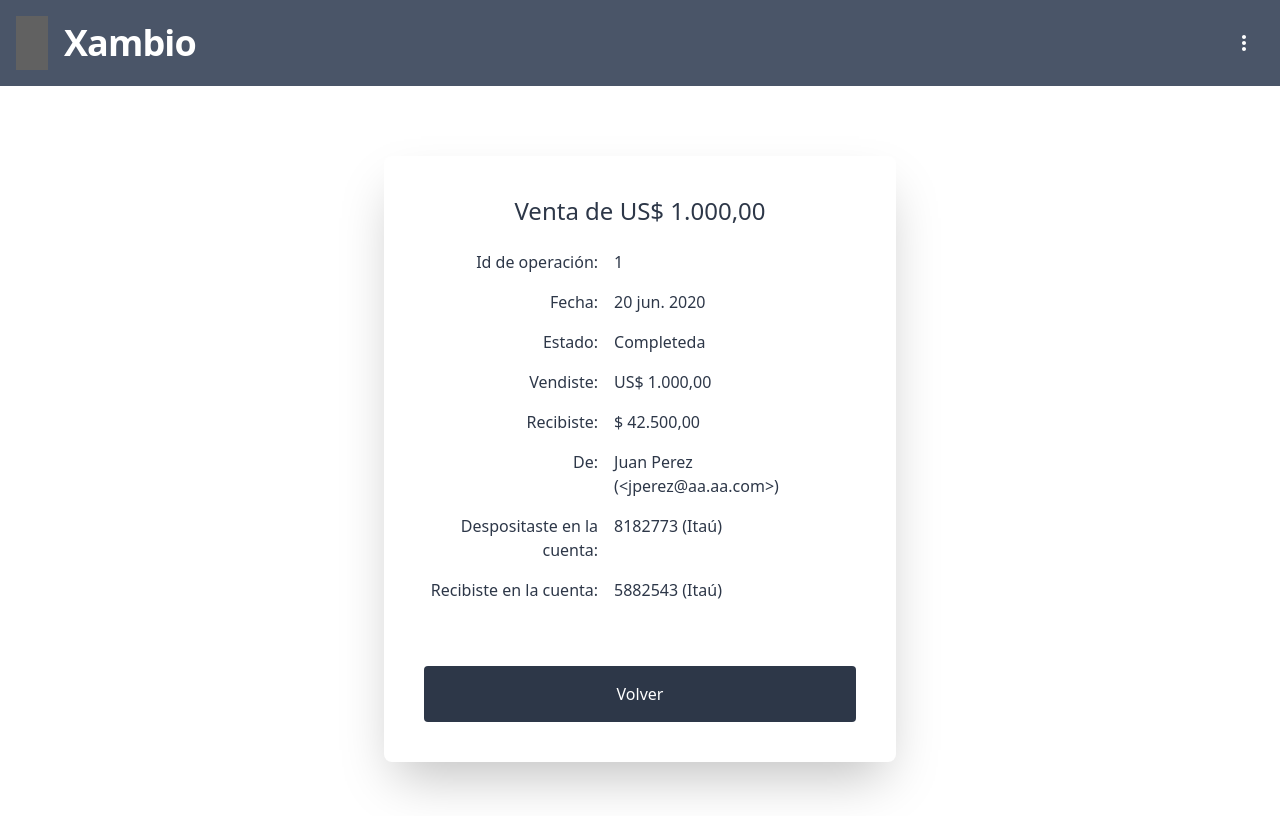
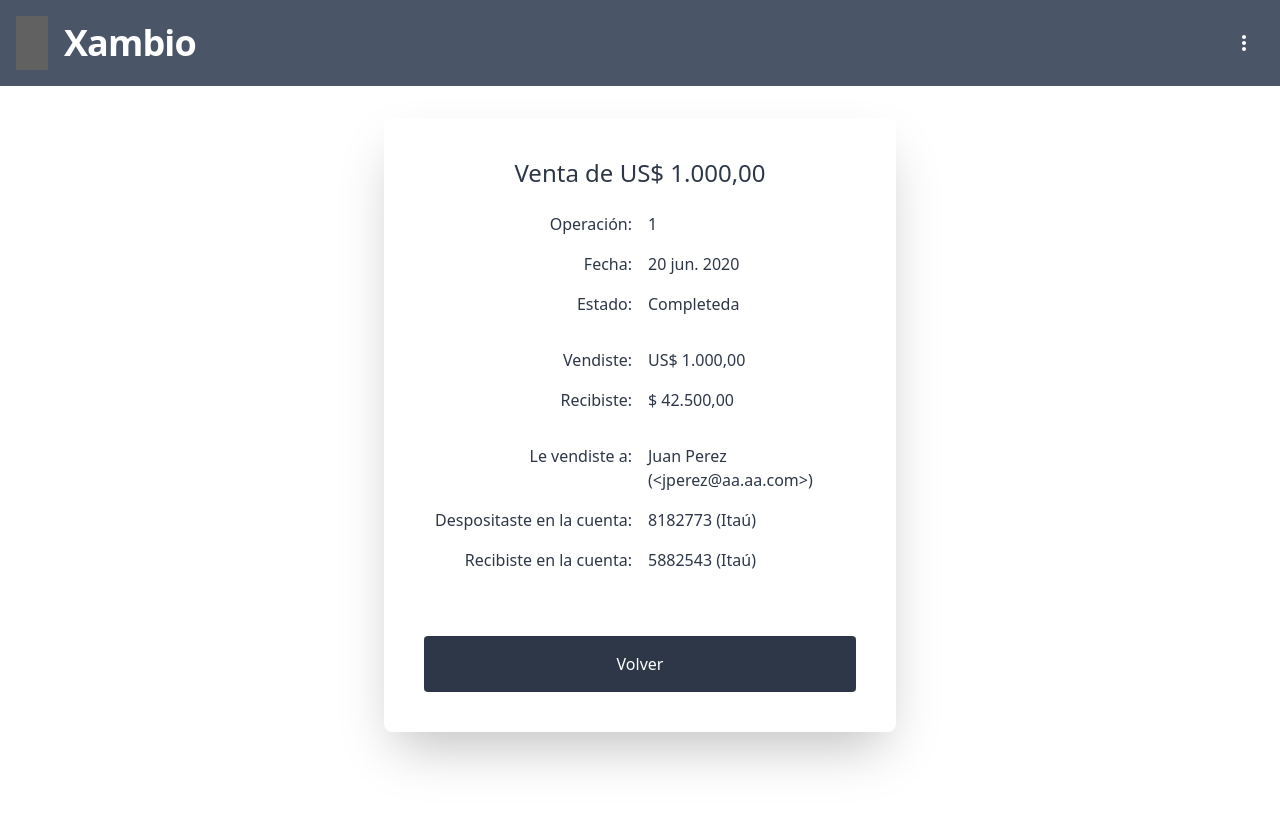
Before and after one commit to ncardeli/xambio, a React (Create React App) app: page /history/1 in a window 1280 px wide. Built offline with nearby package versions, Linux system fonts and the light colour scheme; grey boxes are pictures that could not be loaded.

Commit message:
Improve HistoryOperation styling

```diff
--- a/src/assets/tailwind.css
+++ b/src/assets/tailwind.css
@@ -13,9 +13,17 @@
 .grid-form {
 	@apply grid;
 	@apply gap-4;
-	grid-template-columns: auto auto;
+	grid-template-columns: 1fr 1fr;
 }
 
 input:invalid {
 	@apply border-red-600 border-dashed;
 }
+
+.list-row {
+	@apply flex flex-col border-b-2 p-4 pr-8 relative cursor-pointer;
+}
+
+.list-row:last-child {
+	@apply border-b-0;
+}
--- a/src/components/App.css
+++ b/src/components/App.css
@@ -2,5 +2,4 @@
 	min-height: calc(100vh - 86px);
 	display: flex;
 	flex-direction: column;
-	justify-content: center;
 }
--- a/src/components/App.js
+++ b/src/components/App.js
@@ -26,7 +26,7 @@ function App() {
 	return (
 		<Router>
 			<Header></Header>
-			<main className="App">
+			<main className="App mt-8">
 				<Switch>
 					<Route
 						path="/history/:id"
--- a/src/components/History.js
+++ b/src/components/History.js
@@ -36,7 +36,7 @@ function History() {
 								onClick={onClick(id)}
 							>
 								<div
-									className={`absolute h-full inset-y-0 left-0 border-l-2 ${borderColor}`}
+									className={`absolute h-full inset-y-0 left-0 border-l-4 ${borderColor}`}
 								></div>
 								<h3 className="mb-2">{text}</h3>
 								<div>
--- a/src/components/HistoryOperation.js
+++ b/src/components/HistoryOperation.js
@@ -6,7 +6,7 @@ import {
 	currencyToFormattedString,
 	dateToFormattedString,
 } from "../util/localization";
-import { Button } from "./Button";
+import { ButtonLink } from "./Button";
 
 function HistoryOperation({ id }) {
 	const {
@@ -25,22 +25,24 @@ function HistoryOperation({ id }) {
 	return (
 		<Panel type="main" title={title}>
 			<section className="grid-form mx-auto mb-8">
-				<div className="text-right">Id de operación:</div>
+				<div className="text-right">Operación:</div>
 				<div>{id}</div>
 				<div className="text-right">Fecha:</div>
 				<div>{dateToFormattedString(new Date(timestamp))}</div>
 				<div className="text-right">Estado:</div>
 				<div>{status === "completed" ? "Completeda" : "Cancelada"}</div>
-				<div className="text-right">
+				<div className="text-right mt-4">
 					{type === "sell" ? "Vendiste" : "Compraste"}:
 				</div>
-				<div>{formattedDollars}</div>
+				<div className="mt-4">{formattedDollars}</div>
 				<div className="text-right">
 					{type === "sell" ? "Recibiste" : "Entregaste"}:
 				</div>
 				<div>{formattedLocal}</div>
-				<div className="text-right">{type === "sell" ? "De" : "A"}:</div>
-				<div>
+				<div className="text-right mt-4">
+					{type === "sell" ? "Le vendiste a" : "Le compraste a"}:
+				</div>
+				<div className="mt-4">
 					{match.name} ({"<"}
 					<a href={`mailto:${match.email}`}>{match.email}</a>
 					{">"})
@@ -54,14 +56,15 @@ function HistoryOperation({ id }) {
 					{match.receivingAccount} ({match.receivingAccountBank})
 				</div>
 			</section>
-			<Button
+			<ButtonLink
 				type="main"
 				mode="inverse"
 				buttonType="button"
+				to="/history"
 				className="block mt-8 width-full"
 			>
 				Volver
-			</Button>
+			</ButtonLink>
 		</Panel>
 	);
 }
--- a/src/components/List.js
+++ b/src/components/List.js
@@ -8,10 +8,7 @@ function List({ children }) {
 
 function ListRow({ linkTo, children, onClick }) {
 	return (
-		<div
-			className="flex flex-col border-b-2 p-4 pr-8 relative cursor-pointer"
-			onClick={onClick}
-		>
+		<div className="list-row" onClick={onClick}>
 			{children}
 			<Link to={linkTo}>
 				<img
```
